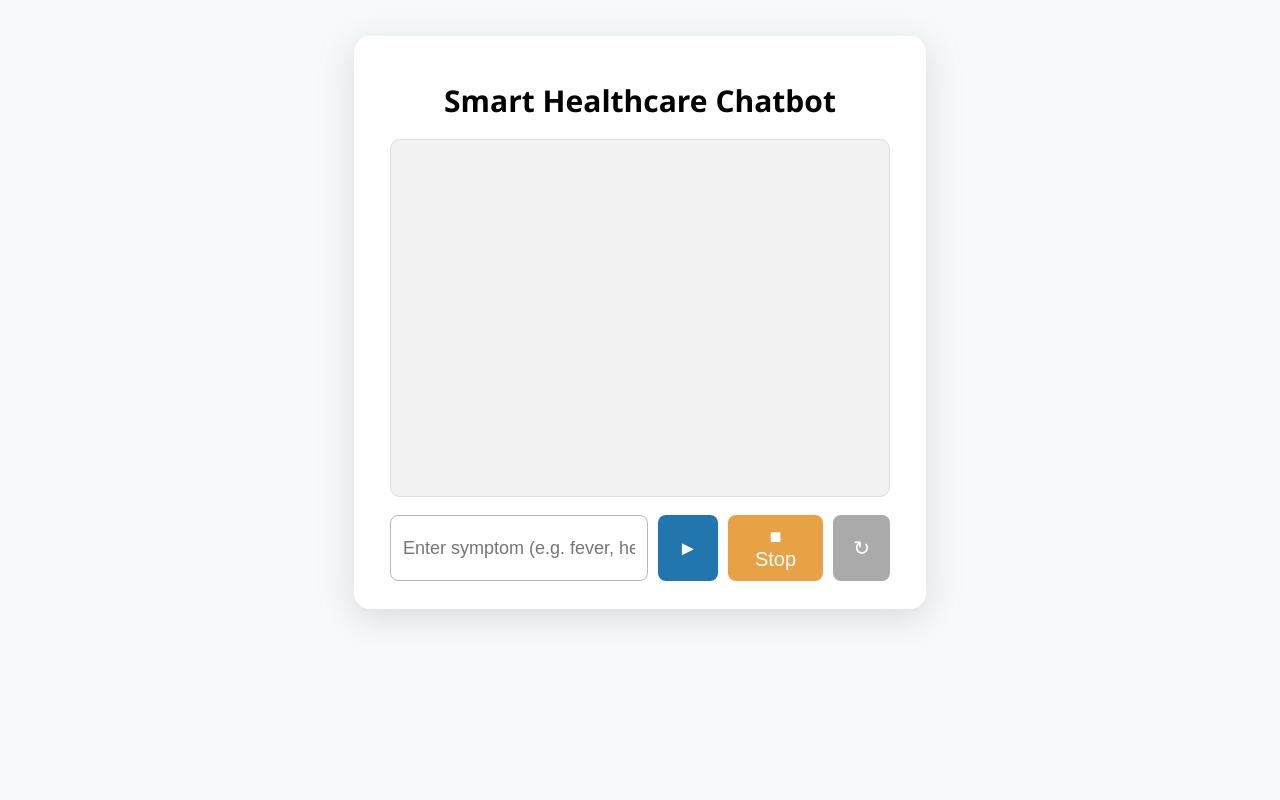
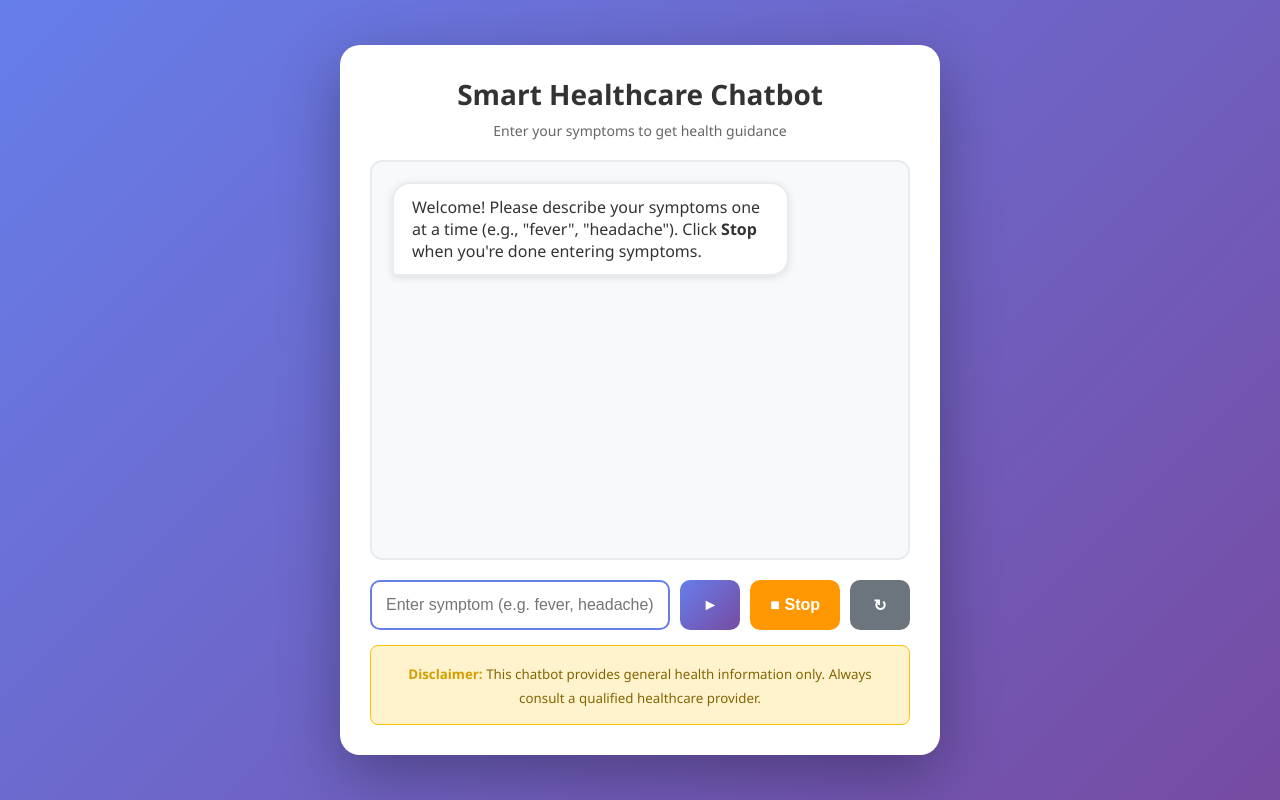
Before and after one commit to Akgithub27/smart_health_chatBot, a Flask app: template smart_healthcare_chatbot/app/templates/index.html in a window 1280 px wide. Run offline with Flask 3, Linux system fonts and the light colour scheme; the template is opened without the code that fills it, so the values that code supplies are empty; parts of the project's set-up code (start-up, migrations or seed data) failed here and were passed over.

Commit message:
new changes

```diff
--- a/smart_healthcare_chatbot/app/static/style.css
+++ b/smart_healthcare_chatbot/app/static/style.css
@@ -1,16 +1,213 @@
-body { background: #f7fafb; font-family: 'Segoe UI', 'Arial', sans-serif; }
-.container { max-width:500px; margin:36px auto; padding:24px 36px 28px 36px; background:#fff; border-radius:16px; box-shadow:0 8px 32px #aaa6; }
-h1 {text-align:center; font-size:30px;margin-bottom:18px;}
-.chat-window { background:#f2f2f2; padding:18px; height:320px; overflow-y:auto; border-radius:10px; margin-bottom:18px; border:1px solid #ddd;}
-.user-msg { text-align:right; }
-.user-msg span { display:inline-block; background:#d5f5fd; color:#222; padding:8px 18px; border-radius:16px 16px 4px 16px; }
-.bot-msg { text-align:left; }
-.bot-msg span { display:inline-block; background:#e8ffe1; color:#222; padding:8px 18px; border-radius:16px 16px 16px 4px; }
-.input-bar { display:flex; gap:10px; }
-#user-input { flex:1; padding:12px; border-radius:8px; font-size:18px; border:1px solid #bababa; }
-#send-btn, #reset-btn, #stop-btn { background:#2176ae; color:#fff; padding:10px 20px; font-size:20px; border-radius:8px; border:none; cursor:pointer; }
-#send-btn:hover { background:#21aecd; }
-#stop-btn { background:#e7a245; }
-#stop-btn:hover { background:#ffb645; }
-#reset-btn { background:#aaa; }
-#reset-btn:hover { background:#c00; }
+/* Smart Healthcare Chatbot Styles */
+* {
+    margin: 0;
+    padding: 0;
+    box-sizing: border-box;
+}
+
+body {
+    background: linear-gradient(135deg, #667eea 0%, #764ba2 100%);
+    font-family: 'Segoe UI', Tahoma, Geneva, Verdana, sans-serif;
+    min-height: 100vh;
+    display: flex;
+    align-items: center;
+    justify-content: center;
+    padding: 20px;
+}
+
+.container {
+    max-width: 600px;
+    width: 100%;
+    background: #ffffff;
+    border-radius: 20px;
+    box-shadow: 0 20px 60px rgba(0, 0, 0, 0.3);
+    padding: 30px;
+}
+
+h1 {
+    text-align: center;
+    font-size: 28px;
+    margin-bottom: 8px;
+    color: #333;
+    font-weight: 600;
+}
+
+.subtitle {
+    text-align: center;
+    font-size: 14px;
+    color: #666;
+    margin-bottom: 20px;
+}
+
+.chat-window {
+    background: #f8f9fa;
+    padding: 20px;
+    height: 400px;
+    overflow-y: auto;
+    border-radius: 12px;
+    margin-bottom: 20px;
+    border: 2px solid #e9ecef;
+}
+
+.chat-window::-webkit-scrollbar {
+    width: 8px;
+}
+
+.chat-window::-webkit-scrollbar-track {
+    background: #f1f1f1;
+    border-radius: 10px;
+}
+
+.chat-window::-webkit-scrollbar-thumb {
+    background: #888;
+    border-radius: 10px;
+}
+
+.user-msg, .bot-msg {
+    margin-bottom: 15px;
+}
+
+.user-msg {
+    text-align: right;
+}
+
+.user-msg span {
+    display: inline-block;
+    background: linear-gradient(135deg, #667eea 0%, #764ba2 100%);
+    color: #ffffff;
+    padding: 12px 18px;
+    border-radius: 18px 18px 4px 18px;
+    max-width: 80%;
+    word-wrap: break-word;
+    box-shadow: 0 2px 8px rgba(102, 126, 234, 0.4);
+}
+
+.bot-msg {
+    text-align: left;
+}
+
+.bot-msg span {
+    display: inline-block;
+    background: #ffffff;
+    color: #333;
+    padding: 12px 18px;
+    border-radius: 18px 18px 18px 4px;
+    max-width: 80%;
+    word-wrap: break-word;
+    border: 2px solid #e9ecef;
+    box-shadow: 0 2px 8px rgba(0, 0, 0, 0.1);
+}
+
+.input-bar {
+    display: flex;
+    gap: 10px;
+    margin-bottom: 15px;
+}
+
+#user-input {
+    flex: 1;
+    padding: 14px;
+    border-radius: 10px;
+    font-size: 16px;
+    border: 2px solid #e9ecef;
+}
+
+#user-input:focus {
+    outline: none;
+    border-color: #667eea;
+}
+
+#user-input:disabled {
+    background: #f8f9fa;
+    cursor: not-allowed;
+}
+
+button {
+    padding: 12px 20px;
+    font-size: 16px;
+    border-radius: 10px;
+    border: none;
+    cursor: pointer;
+    font-weight: 600;
+}
+
+button:disabled {
+    opacity: 0.5;
+    cursor: not-allowed;
+}
+
+#send-btn {
+    background: linear-gradient(135deg, #667eea 0%, #764ba2 100%);
+    color: #ffffff;
+    min-width: 60px;
+}
+
+#send-btn:hover:not(:disabled) {
+    transform: translateY(-2px);
+    box-shadow: 0 4px 12px rgba(102, 126, 234, 0.4);
+}
+
+#stop-btn {
+    background: #ff9800;
+    color: #ffffff;
+    min-width: 80px;
+}
+
+#stop-btn:hover:not(:disabled) {
+    background: #fb8c00;
+    transform: translateY(-2px);
+}
+
+#reset-btn {
+    background: #6c757d;
+    color: #ffffff;
+    min-width: 60px;
+}
+
+#reset-btn:hover:not(:disabled) {
+    background: #5a6268;
+    transform: translateY(-2px);
+}
+
+.disclaimer {
+    text-align: center;
+    padding: 15px;
+    background: #fff3cd;
+    border: 1px solid #ffc107;
+    border-radius: 8px;
+    color: #856404;
+    line-height: 1.5;
+}
+
+.disclaimer strong {
+    color: #d39e00;
+}
+
+/* Mobile responsive */
+@media (max-width: 600px) {
+    .container {
+        padding: 20px;
+    }
+
+    h1 {
+        font-size: 24px;
+    }
+
+    .chat-window {
+        height: 350px;
+    }
+
+    .input-bar {
+        flex-wrap: wrap;
+    }
+
+    #user-input {
+        width: 100%;
+        margin-bottom: 10px;
+    }
+
+    button {
+        flex: 1;
+        min-width: auto;
+    }
+}
--- a/smart_healthcare_chatbot/app/templates/index.html
+++ b/smart_healthcare_chatbot/app/templates/index.html
@@ -9,19 +9,35 @@
 <body>
 <div class="container">
     <h1>Smart Healthcare Chatbot</h1>
-    <div id="chat-window" class="chat-window"></div>
+    <p class="subtitle">Enter your symptoms to get health guidance</p>
+
+    <div id="chat-window" class="chat-window">
+        <div class="bot-msg">
+            <span>Welcome! Please describe your symptoms one at a time (e.g., "fever", "headache"). Click <strong>Stop</strong> when you're done entering symptoms.</span>
+        </div>
+    </div>
+
     <div class="input-bar">
-        <input id="user-input" type="text" placeholder="Enter symptom (e.g. fever, headache)..."/>
-        <button id="send-btn">&#9658;</button>
-        <button id="stop-btn">&#9632; Stop</button>
-        <button id="reset-btn">&#8635;</button>
+        <input id="user-input" type="text" placeholder="Enter symptom (e.g. fever, headache)..." autocomplete="off"/>
+        <button id="send-btn" title="Send message">&#9658;</button>
+        <button id="stop-btn" title="Finish entering symptoms">&#9632; Stop</button>
+        <button id="reset-btn" title="Start new consultation">&#8635;</button>
+    </div>
+
+    <div class="disclaimer">
+        <small><strong>Disclaimer:</strong> This chatbot provides general health information only. Always consult a qualified healthcare provider.</small>
     </div>
 </div>
 
 <script>
+let isProcessing = false;
+
 function appendMsg(sender, text) {
-    let win = document.getElementById("chat-window");
-    win.innerHTML += `<div class="${sender}-msg"><span>${text}</span></div>`;
+    const win = document.getElementById("chat-window");
+    const msgDiv = document.createElement("div");
+    msgDiv.className = `${sender}-msg`;
+    msgDiv.innerHTML = `<span>${text}</span>`;
+    win.appendChild(msgDiv);
     win.scrollTop = win.scrollHeight;
 }
 
@@ -31,39 +47,83 @@ function clearInput() {
     input.focus();
 }
 
+function setProcessing(processing) {
+    isProcessing = processing;
+    document.getElementById("send-btn").disabled = processing;
+    document.getElementById("stop-btn").disabled = processing;
+    document.getElementById("user-input").disabled = processing;
+
+    if (processing) {
+        appendMsg("bot", "<em>Processing...</em>");
+    }
+}
+
 function sendUserInput(msg) {
-    appendMsg("user", msg);
+    if (isProcessing) return;
+
+    appendMsg("user", escapeHtml(msg));
+    setProcessing(true);
+
     fetch("/chat", {
         method: "POST",
         headers: { "Content-Type": "application/x-www-form-urlencoded" },
         body: "message=" + encodeURIComponent(msg)
     })
-    .then(r => r.json())
+    .then(response => response.json())
     .then(data => {
+        // Remove processing message
+        const win = document.getElementById("chat-window");
+        const processingMsgs = win.querySelectorAll('.bot-msg em');
+        processingMsgs.forEach(msg => {
+            if (msg.textContent === 'Processing...') {
+                msg.parentElement.parentElement.remove();
+            }
+        });
+
         appendMsg("bot", data.response);
         clearInput();
+    })
+    .catch(error => {
+        console.error('Error:', error);
+        appendMsg("bot", "Sorry, an error occurred. Please try again.");
+    })
+    .finally(() => {
+        setProcessing(false);
     });
 }
 
+function escapeHtml(text) {
+    const div = document.createElement('div');
+    div.textContent = text;
+    return div.innerHTML;
+}
+
+// Event listeners
 document.getElementById("send-btn").onclick = function() {
-    let input = document.getElementById("user-input");
-    let msg = input.value.trim();
-    if (!msg) return;
+    const msg = document.getElementById("user-input").value.trim();
+    if (!msg || isProcessing) return;
     sendUserInput(msg);
 };
 
 document.getElementById("stop-btn").onclick = function() {
+    if (isProcessing) return;
     sendUserInput("done");
 };
 
 document.getElementById("reset-btn").onclick = function() {
-    fetch("/reset", {method:"POST"}).then(()=>location.reload());
+    if (isProcessing) return;
+    if (confirm("Start a new consultation?")) {
+        fetch("/reset", {method:"POST"}).then(() => location.reload());
+    }
 };
 
-document.getElementById("user-input").addEventListener("keypress",function(event){
-    if(event.key==="Enter") document.getElementById("send-btn").click();
+document.getElementById("user-input").addEventListener("keypress", function(event) {
+    if (event.key === "Enter" && !isProcessing) {
+        document.getElementById("send-btn").click();
+    }
 });
+
+document.getElementById("user-input").focus();
 </script>
-
 </body>
 </html>
--- a/smart_healthcare_chatbot/run.py
+++ b/smart_healthcare_chatbot/run.py
@@ -1,4 +1,11 @@
 from app.routes import app
 
 if __name__ == "__main__":
-    app.run(debug=False)
+    print("=" * 50)
+    print("Smart Healthcare Chatbot - Starting...")
+    print("=" * 50)
+    print("Access the application at: http://127.0.0.1:5000")
+    print("Press Ctrl+C to stop the server")
+    print("=" * 50)
+
+    app.run(debug=True, host='127.0.0.1', port=5000)
```
Also changed, not shown: smart_healthcare_chatbot/app/chatbot.py (+118 -42 lines), smart_healthcare_chatbot/app/db.py (+68 -13 lines), smart_healthcare_chatbot/app/diagnosis.py (+34 -2 lines), smart_healthcare_chatbot/app/nlp.py (+45 -15 lines), smart_healthcare_chatbot/app/routes.py (+17 -2 lines), smart_healthcare_chatbot/README.md (added).
